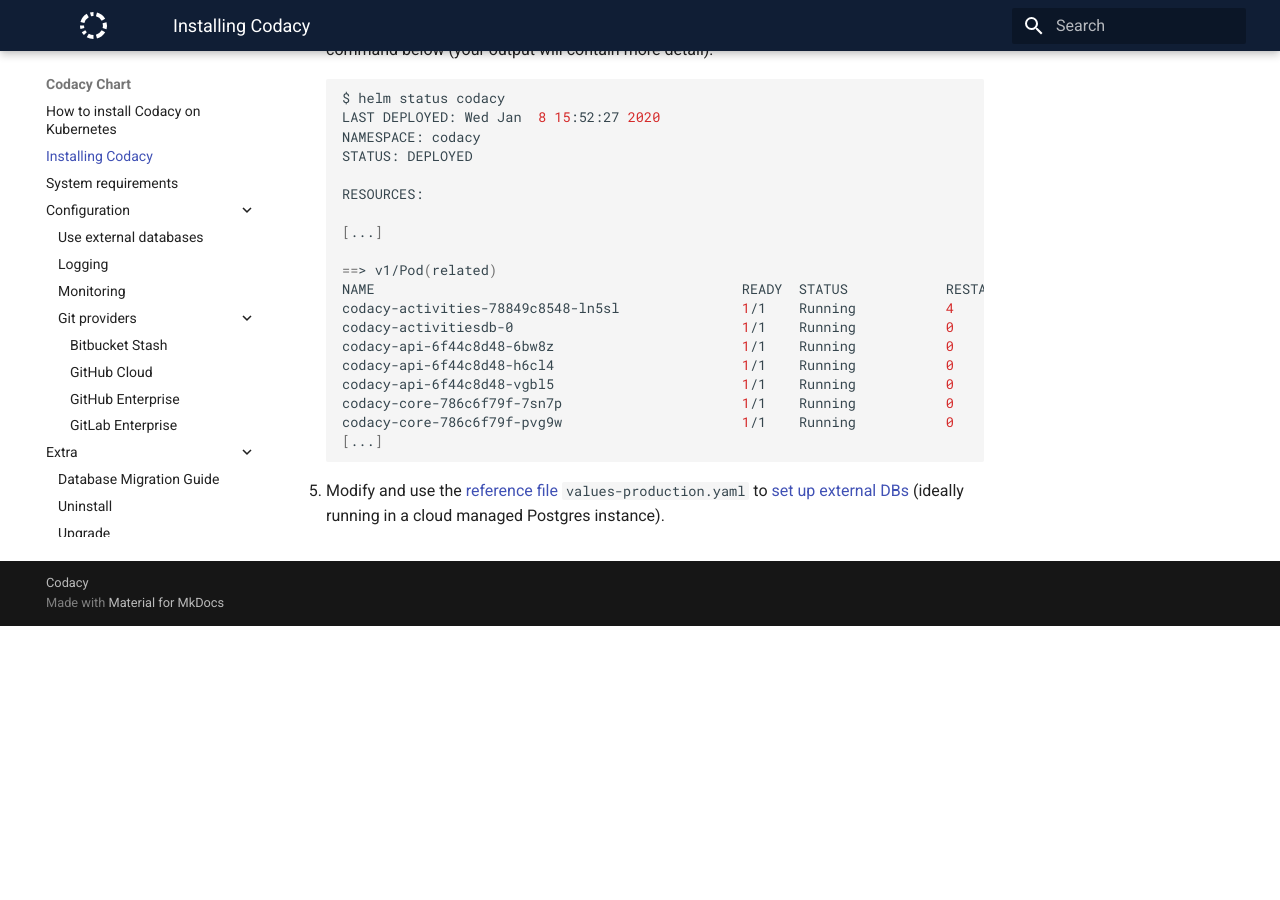
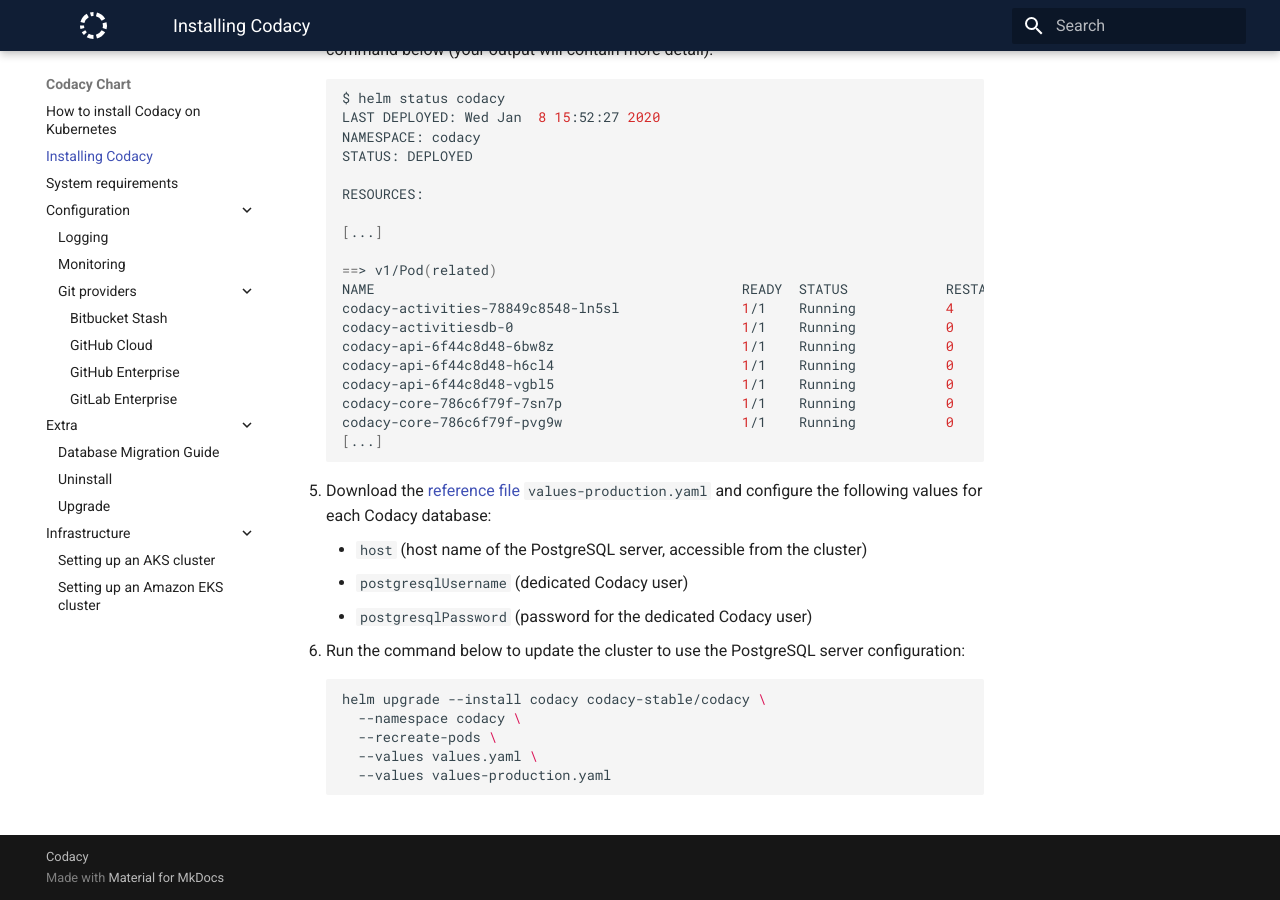
Before and after one commit to codacy/chart, an MkDocs documentation site: the page built from docs/install.md, in a window 1280 px wide and 900 px high, scrolled down 1069 px. Built offline with MkDocs 1.6.1 and Material for MkDocs 9.7.7, drawn with Linux system fonts in a browser that asks for light colours; before the commit the page ends 1695 px from its top, so only the background shows below that.

Commit message:
Move instructions to set up the database to the main install procedure

````diff
--- a/docs/install.md
+++ b/docs/install.md
@@ -66,4 +66,18 @@
     [...]
     ```
 
-5.  Modify and use the [reference file](https://raw.githubusercontent.com/codacy/chart/master/codacy/values-production.yaml) `values-production.yaml` to [set up external DBs](configuration/external-dbs.md) (ideally running in a cloud managed Postgres instance).
+1. Download the [reference file](https://raw.githubusercontent.com/codacy/chart/master/codacy/values-production.yaml) `values-production.yaml` and configure the following values for each Codacy database:
+
+    * `host` (host name of the PostgreSQL server, accessible from the cluster)
+    * `postgresqlUsername` (dedicated Codacy user)
+    * `postgresqlPassword` (password for the dedicated Codacy user)
+
+1. Run the command below to update the cluster to use the PostgreSQL server configuration:
+
+    ```bash
+    helm upgrade --install codacy codacy-stable/codacy \
+      --namespace codacy \
+      --recreate-pods \
+      --values values.yaml \
+      --values values-production.yaml
+    ```
````
Also changed, not shown: docs/configuration/external-dbs.md (deleted, +0 -110 lines).
